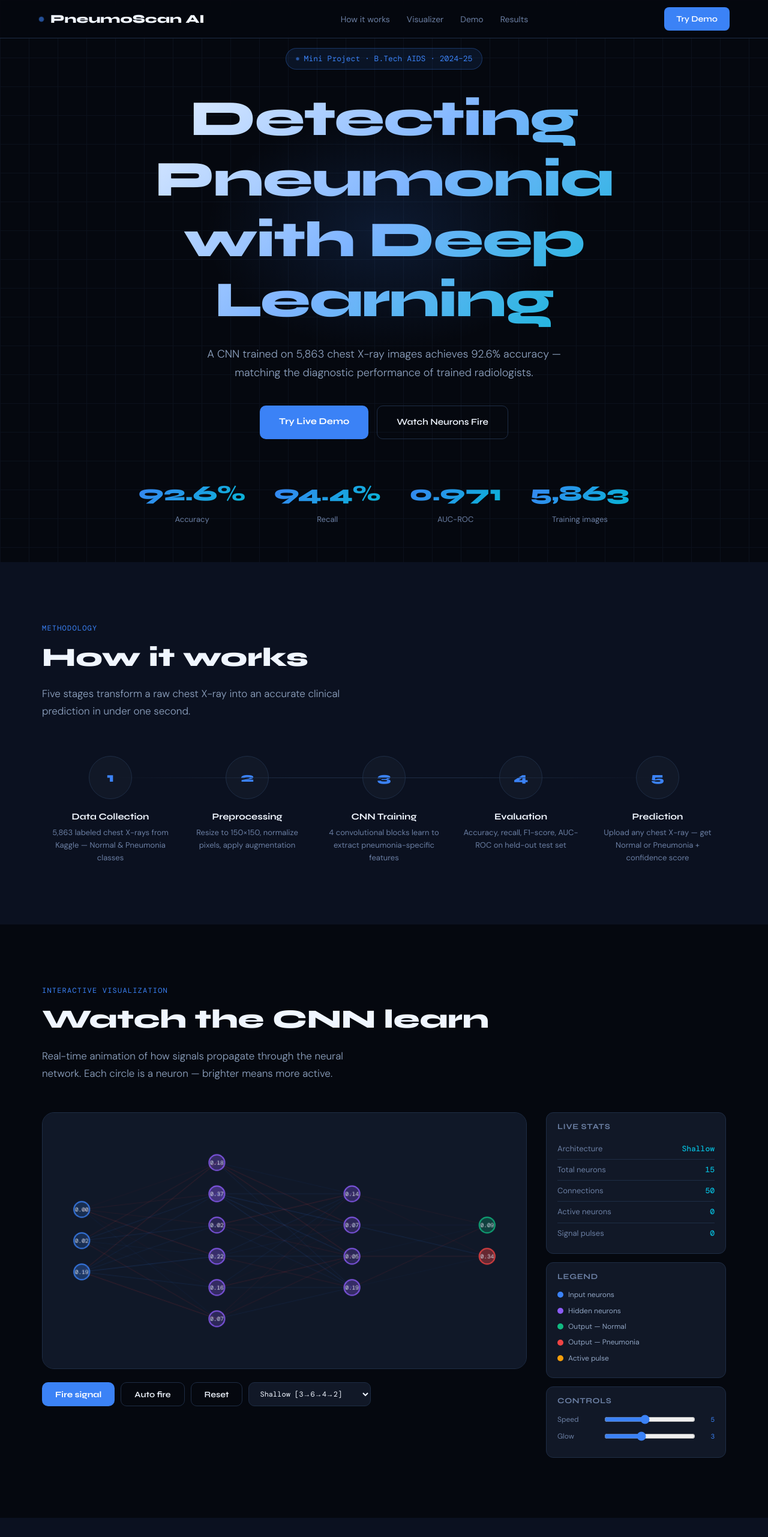
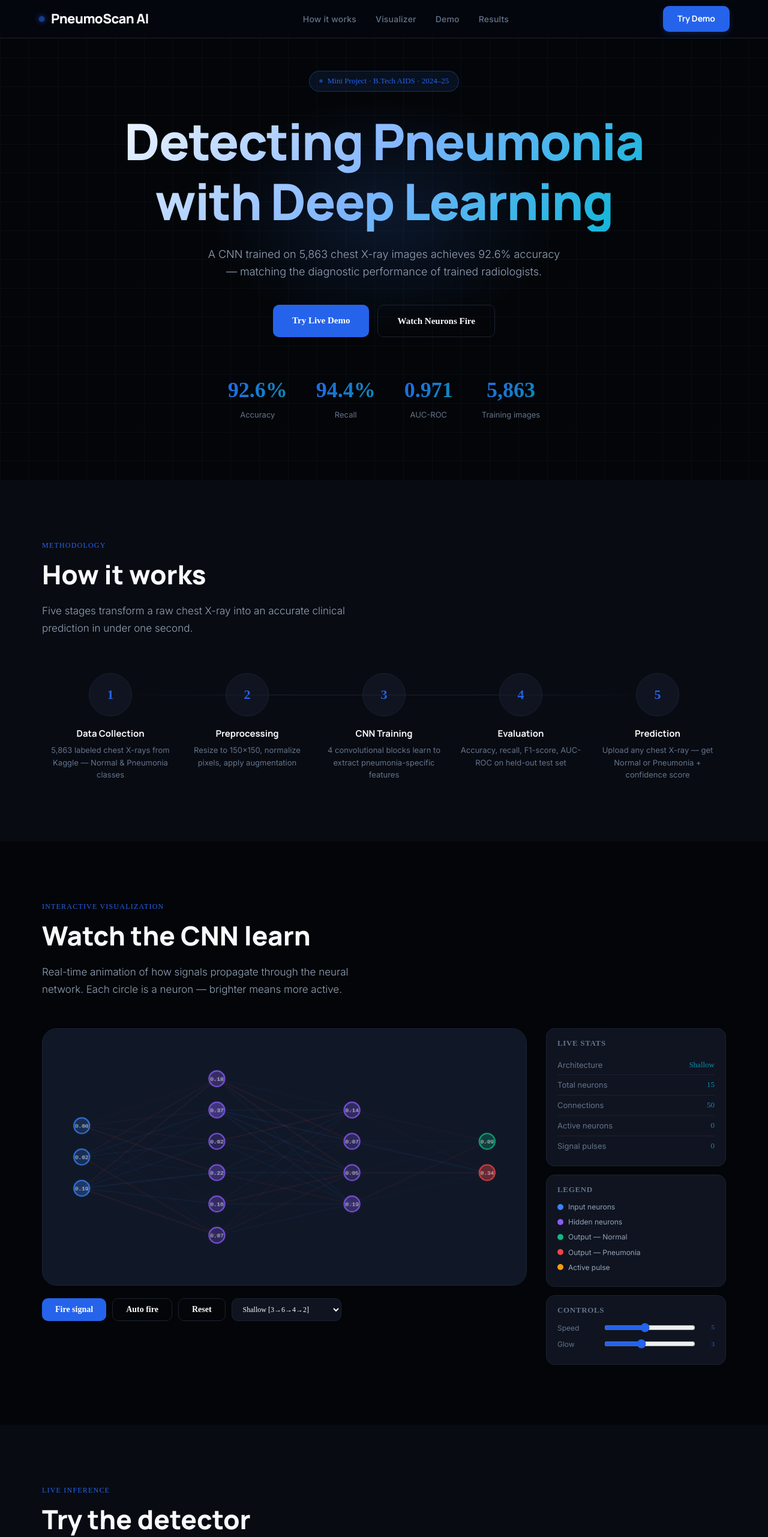
Before and after one commit to Sharukesh-M/pneumonia_detection, a plain HTML site: page index.html in a window 1280 px wide. Shown: the top 2562 px of the page at 60% size. Drawn offline with nearby package versions, Linux system fonts and the light colour scheme.

Commit message:
Modernize fonts and improve upload/inference UX

```diff
--- a/index.html
+++ b/index.html
@@ -4,25 +4,26 @@
 <meta charset="UTF-8">
 <meta name="viewport" content="width=device-width, initial-scale=1.0">
 <title>PneumoScan AI — CNN Pneumonia Detection</title>
-<link href="https://fonts.googleapis.com/css2?family=Syne:wght@400;600;700;800&family=DM+Sans:ital,wght@0,300;0,400;0,500;1,300&family=DM+Mono:wght@400;500&display=swap" rel="stylesheet">
+<link href="https://fonts.googleapis.com/css2?family=Manrope:wght@400;500;600;700;800&family=Inter:ital,wght@0,300;0,400;0,500;0,600;1,400&family=JetBrains+Mono:wght@400;500&display=swap" rel="stylesheet">
 <style>
 *{margin:0;padding:0;box-sizing:border-box}
-:root{--bg:#05080f;--bg2:#0b1120;--bg3:#101828;--card:#111827;--border:#1e2d45;--accent:#3b82f6;--accent2:#06b6d4;--accent3:#10b981;--danger:#ef4444;--warn:#f59e0b;--text:#f0f6ff;--muted:#6b7fa3;--subtle:#8fa3c1;--radius:12px;--radius-lg:20px}
+:root{--bg:#030508;--bg2:#080b12;--bg3:#0e121d;--card:#0f1420;--border:#1a2233;--accent:#2563eb;--accent2:#0891b2;--accent3:#059669;--danger:#dc2626;--warn:#d97706;--text:#f8fafc;--muted:#64748b;--subtle:#94a3b8;--radius:14px;--radius-lg:24px}
 html{scroll-behavior:smooth}
-body{background:var(--bg);color:var(--text);font-family:'DM Sans',sans-serif;font-size:16px;line-height:1.7;overflow-x:hidden}
-h1,h2,h3,h4{font-family:'Syne',sans-serif;line-height:1.2}
-code,pre,kbd{font-family:'DM Mono',monospace}
+body{background:var(--bg);color:var(--text);font-family:'Inter',sans-serif;font-size:16px;line-height:1.6;overflow-x:hidden}
+h1,h2,h3,h4{font-family:'Manrope',sans-serif;line-height:1.2;font-weight:700}
+code,pre,kbd{font-family:'JetBrains Mono',monospace}
 ::-webkit-scrollbar{width:6px}
 ::-webkit-scrollbar-track{background:var(--bg2)}
 ::-webkit-scrollbar-thumb{background:var(--border);border-radius:3px}
 nav{position:fixed;top:0;left:0;right:0;z-index:100;display:flex;align-items:center;justify-content:space-between;padding:0 5%;height:64px;background:rgba(5,8,15,.85);backdrop-filter:blur(16px);border-bottom:1px solid var(--border)}
-.logo{font-family:'Syne',sans-serif;font-weight:800;font-size:20px;color:var(--text);text-decoration:none;display:flex;align-items:center;gap:10px}
-.logo-dot{width:10px;height:10px;border-radius:50%;background:var(--accent);animation:pulse 2s infinite}
-@keyframes pulse{0%,100%{opacity:1;transform:scale(1)}50%{opacity:.6;transform:scale(.85)}}
-.nav-links{display:flex;gap:28px;list-style:none}
-.nav-links a{color:var(--muted);text-decoration:none;font-size:14px;transition:color .2s}
-.nav-links a:hover{color:var(--text)}
-.nav-cta{background:var(--accent);color:#fff;padding:8px 20px;border-radius:8px;text-decoration:none;font-size:14px;font-family:'Syne';font-weight:600;transition:opacity .2s}
+.logo{font-family:'Manrope',sans-serif;font-weight:800;font-size:22px;color:var(--text);text-decoration:none;display:flex;align-items:center;gap:10px;letter-spacing:-0.5px}
+.logo-dot{width:11px;height:11px;border-radius:50%;background:var(--accent);box-shadow: 0 0 12px var(--accent);animation:pulse 2s infinite}
+@keyframes pulse{0%,100%{opacity:1;transform:scale(1)}50%{opacity:.6;transform:scale(.9)}}
+.nav-links{display:flex;gap:32px;list-style:none}
+.nav-links a{color:var(--muted);text-decoration:none;font-size:14px;font-weight:500;transition:all .2s;letter-spacing:0.2px}
+.nav-links a:hover{color:var(--text);transform: translateY(-1px)}
+.nav-cta{background:var(--accent);color:#fff;padding:10px 24px;border-radius:10px;text-decoration:none;font-size:14px;font-family:'Manrope';font-weight:700;transition:all .2s;box-shadow: 0 4px 12px rgba(37,99,235,0.2)}
+.nav-cta:hover{transform: translateY(-2px); box-shadow: 0 6px 16px rgba(37,99,235,0.3); opacity:0.9}
 #hero{min-height:100vh;display:flex;align-items:center;justify-content:center;position:relative;overflow:hidden;padding:80px 5% 60px}
 .hero-grid{position:absolute;inset:0;background-image:linear-gradient(var(--border) 1px,transparent 1px),linear-gradient(90deg,var(--border) 1px,transparent 1px);background-size:48px 48px;opacity:.25}
 .hero-glow{position:absolute;top:20%;left:50%;transform:translateX(-50%);width:600px;height:400px;background:radial-gradient(ellipse,rgba(59,130,246,.15) 0%,transparent 70%);pointer-events:none}
@@ -130,6 +131,11 @@ footer a{color:var(--accent);text-decoration:none}
 .prompt-box p{font-size:14px;color:var(--subtle);line-height:1.8;font-style:italic}
 .fade-in{opacity:0;transform:translateY(24px);transition:opacity .7s ease,transform .7s ease}
 .fade-in.visible{opacity:1;transform:none}
+.loader-dots{display:flex;gap:4px;font-size:24px;color:var(--accent);justify-content:center;padding:20px 0}
+.loader-dots span{animation:blink 1.4s infinite both}
+.loader-dots span:nth-child(2){animation-delay:.2s}
+.loader-dots span:nth-child(3){animation-delay:.4s}
+@keyframes blink{0%,80%,100%{opacity:.2}40%{opacity:1}}
 </style>
 </head>
 <body>
@@ -521,7 +527,19 @@ const SAMPLES={
 function simulateResult(type){
   const s=SAMPLES[type];
   document.getElementById('resultPlaceholder').style.display='none';
-  const rc=document.getElementById('resultContent'); rc.style.display='block';
+  const rc=document.getElementById('resultContent');
+  rc.style.display='block';
+  rc.style.opacity='0.5'; // dimmed while processing
+
+  document.getElementById('resultLabel').textContent='ANALYZING...';
+  document.getElementById('resultLabel').className='result-header';
+  document.getElementById('confFill').style.width='0%';
+  document.getElementById('confNum').textContent='0%';
+  document.getElementById('logLines').innerHTML='<div class="loader-dots"><span>.</span><span>.</span><span>.</span></div>';
+  document.getElementById('layerBars').innerHTML='';
+
+  setTimeout(() => {
+    rc.style.opacity='1';
     document.getElementById('resultLabel').textContent=s.label;
     document.getElementById('resultLabel').className='result-header '+s.cls;
     const fill=document.getElementById('confFill');
@@ -537,15 +555,16 @@ function simulateResult(type){
     const bars=document.getElementById('layerBars'); bars.innerHTML='';
     s.acts.forEach((a,i)=>{
       const pct=Math.round(a*100);
-    bars.innerHTML+=`<div style="margin-bottom:5px">
-      <div style="display:flex;justify-content:space-between;font-size:11px;color:#6b7fa3;margin-bottom:3px">
-        <span>${names[i]}</span><span style="font-family:'DM Mono'">${pct}%</span>
+      bars.innerHTML+=`<div style="margin-bottom:8px">
+        <div style="display:flex;justify-content:space-between;font-size:11px;color:#64748b;margin-bottom:4px">
+          <span>${names[i]}</span><span style="font-family:'JetBrains Mono'">${pct}%</span>
         </div>
-      <div style="background:#101828;border-radius:100px;height:4px;overflow:hidden">
-        <div style="height:100%;width:0%;border-radius:100px;background:linear-gradient(90deg,#3b82f6,#06b6d4);transition:width 1s ${i*.08}s ease" data-w="${pct}%"></div>
+        <div style="background:#080b12;border-radius:100px;height:5px;overflow:hidden">
+          <div style="height:100%;width:0%;border-radius:100px;background:linear-gradient(90deg,#2563eb,#0891b2);transition:width 1s ${i*.08}s ease" data-w="${pct}%"></div>
         </div></div>`;
     });
     setTimeout(()=>bars.querySelectorAll('[data-w]').forEach(el=>el.style.width=el.dataset.w),150);
+  }, 800);
 }
 
 function handleFile(e){
@@ -558,7 +577,7 @@ const zone=document.getElementById('uploadZone');
 zone.ondragover=e=>{e.preventDefault();zone.classList.add('drag');};
 zone.ondragleave=()=>zone.classList.remove('drag');
 zone.ondrop=e=>{e.preventDefault();zone.classList.remove('drag');const fi=document.getElementById('fileInput');if(e.dataTransfer.files[0]){handleFile({target:{files:e.dataTransfer.files}})}};
-simulateResult('normal');
+// simulateResult('normal');
 </script>
 </body>
 </html>
```
Lines whose indentation alone changed are shown as unchanged.
